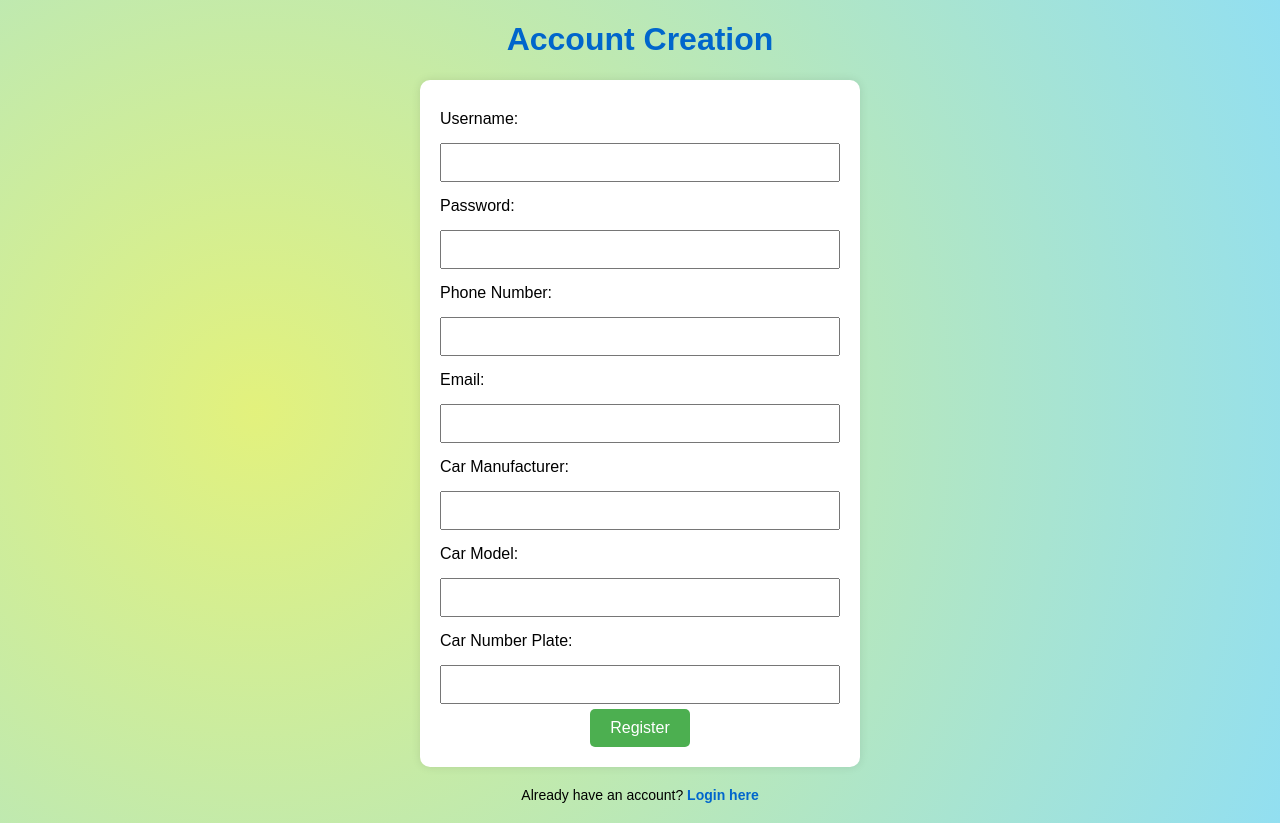
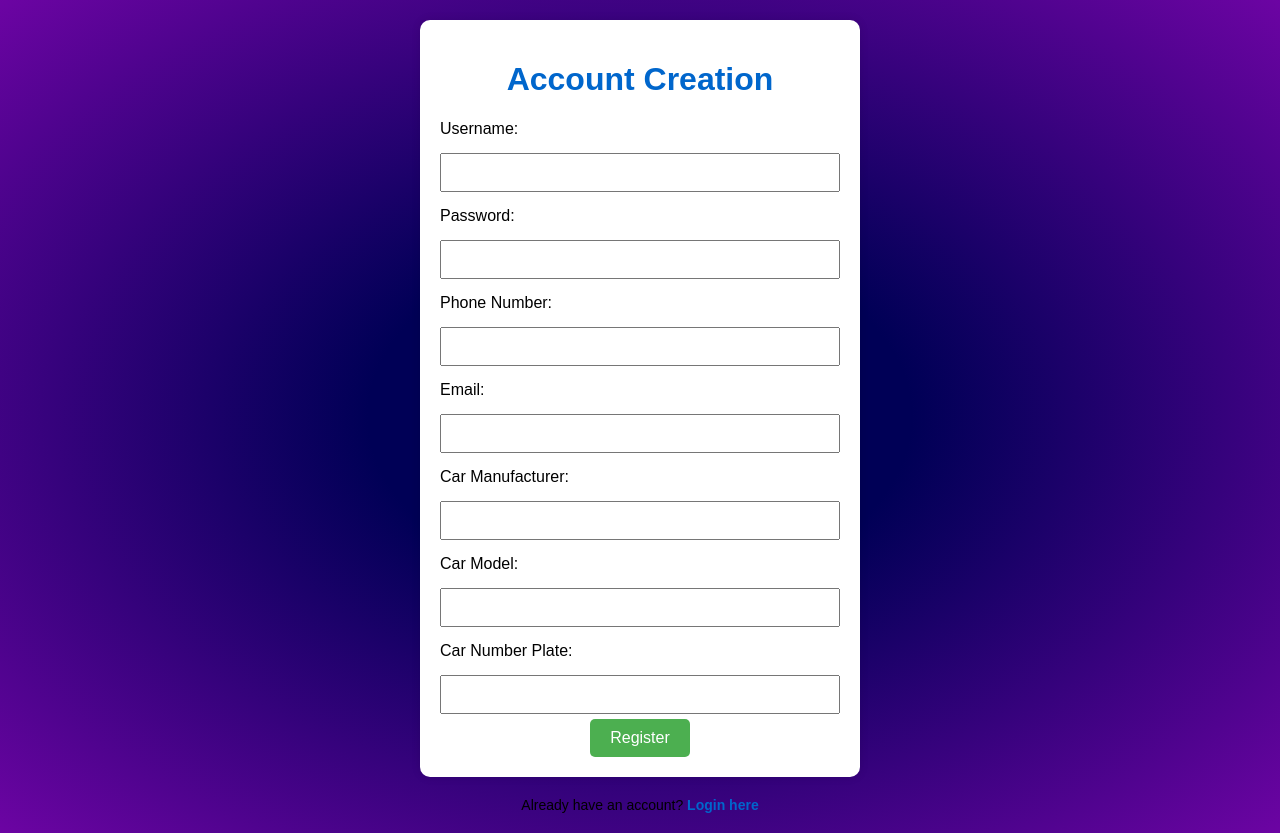
Before and after one commit to Katchietsnouva/web_parking_app_python_react, a Flask app: page /register/1 in a window 1280 px wide. Run offline with Flask 3, Linux system fonts and the light colour scheme; some libraries are stand-ins or nearby versions.

Commit message:
commit 0/004

```diff
--- a/templates/booking_page.html
+++ b/templates/booking_page.html
@@ -86,11 +86,11 @@
     </style>
   </head>
   <body>
-    <h1>Booking Page</h1>
 
     <!-- Booking form -->
     <!--<form action="/book" method="post">-->
     <form action="/book" method="post" onsubmit="return validateForm();">
+      <h1>Booking Page</h1>
       <label for="arrival_date">Select Arrival Date:</label>
       <input type="date" id="arrival_date" name="arrival_date" required />
 
--- a/templates/extend_booking_page.html
+++ b/templates/extend_booking_page.html
@@ -7,10 +7,9 @@
     <style>
       body {
         font-family: "Arial", sans-serif;
-        background-color: #f8f8f8;
+        background: radial-gradient(ellipse at 50% 50%, rgba(0, 0, 86, 1) 30%, rgba(108, 4, 163, 1) 100%);
         text-align: center;
         margin: 20px;
-        background: radial-gradient(circle at 20% 50%, #E2F17AFA 0%, #92DFF1 100%);
       }
 
       h1 {
@@ -176,10 +175,11 @@
   </head>
   <!-- Form to extend booking -->
   <body>
-    <h1>Extend Booking Duration Page</h1>
+
 
     <!--  form for selecting the ticket id and it will automaticaly populate the datetime fields from json file-->
     <form action="/extendbook" method="post" onsubmit="return validateForm();">
+      <h1>Extend Booking Duration Page</h1>
       <label for="booking_id"
         >Select Your Available Ticket IDs That You Wish TO Extend:
       </label>
--- a/templates/payment_page.html
+++ b/templates/payment_page.html
@@ -7,7 +7,7 @@
     <style>
         body {
             font-family: 'Arial', sans-serif;
-            background: radial-gradient(circle at 20% 50%, #E2F17AFA 0%, #92DFF1 100%);
+            background: radial-gradient(ellipse at 50% 50%, rgba(0, 0, 86, 1) 30%, rgba(108, 4, 163, 1) 100%);
             text-align: center;
             margin: 20px;
         }
--- a/templates/profile_details.html
+++ b/templates/profile_details.html
@@ -7,7 +7,7 @@
     <style>
         body {
             font-family: Arial, sans-serif;
-            background: radial-gradient(circle at 20% 50%, #E2F17AFA 0%, #92DFF1 100%);
+            background: radial-gradient(ellipse at 50% 50%, rgba(0, 0, 86, 1) 30%, rgba(108, 4, 163, 1) 100%);
             margin: 0;
             padding: 0;
         }
--- a/templates/registration_page.html
+++ b/templates/registration_page.html
@@ -7,11 +7,11 @@
     <style>
         body {
             font-family: 'Arial', sans-serif;
-            background-color: #f8f8f8;
             text-align: center;
             margin: 20px;
-            background: radial-gradient(circle at 20% 50%, #E2F17AFA 0%, #92DFF1 100%);
+            background: radial-gradient(ellipse at 50% 50%, rgba(0, 0, 86, 1) 30%, rgba(108, 4, 163, 1) 100%);
         }
+
 
         h1 {
             color: #0066cc;
@@ -70,11 +70,11 @@
     </style>
 </head>
 <body>
-    <h1>Account Creation</h1>
 
     <!-- Registration form -->
+    <div class="container">
         <form action="/register/new_user" method="post">
-
+            <h1>Account Creation</h1>
             <label for="username">Username:</label>
             <input type="text" id="username" name="username" {% if user_registration_data %}value="{{ user_registration_data.username }}"{% endif %} required>
 
@@ -102,6 +102,7 @@
             <!-- Register button -->
             <button type="submit">Register</button>
         </form>
+    </div>
 
     <!-- Back to Home link -->
     <p>Already have an account? <a href="/login">Login here</a></p>
--- a/templates/slot_details.html
+++ b/templates/slot_details.html
@@ -7,7 +7,7 @@
     <style>
         body {
             font-family: Arial, sans-serif;
-            background: radial-gradient(circle at 20% 50%, #E2F17AFA 0%, #92DFF1 100%);
+            background: radial-gradient(ellipse at 50% 50%, rgba(0, 0, 86, 1) 30%, rgba(108, 4, 163, 1) 100%);
             margin: 0;
             padding: 0;
         }
--- a/templates/slot_management.html
+++ b/templates/slot_management.html
@@ -14,7 +14,6 @@
         }
 
         .container {
-
             margin: 0 auto;
             background: radial-gradient(ellipse at 50% 50%, rgba(196, 197, 191, 1) 100%, rgba(249, 250, 160, 1) 100%);
             padding: 20px;
```
Also changed, not shown: templates/home_page.html (+13 -4 lines). Lines whose indentation alone changed are shown as unchanged.
